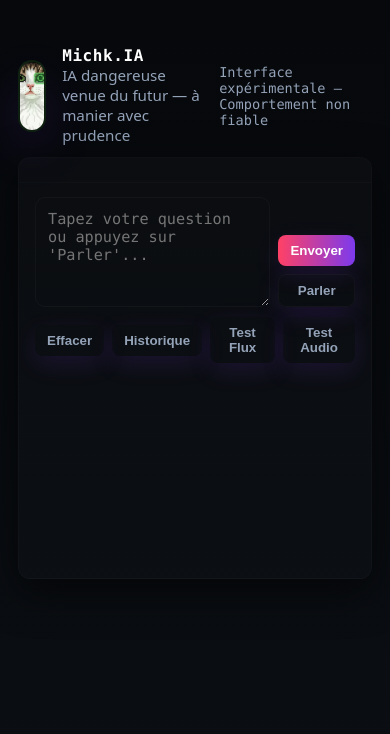
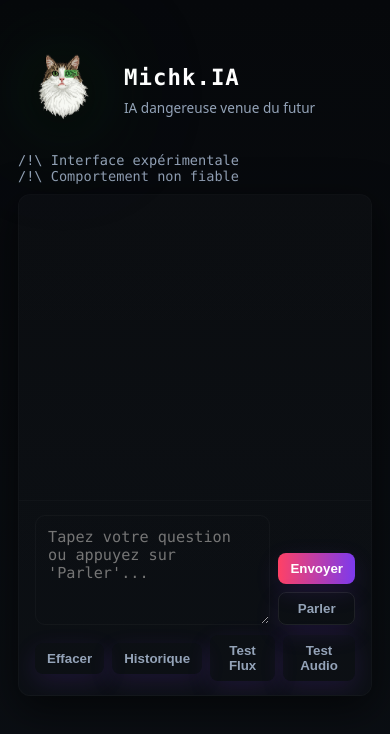
Before and after one commit to val--/talkpi, a plain HTML site: page front/index.html in a window 390 px wide. Drawn offline with nearby package versions, Linux system fonts and the light colour scheme.

Commit message:
improve style

```diff
--- a/front/index.html
+++ b/front/index.html
@@ -17,45 +17,71 @@
         --assistant-bg: rgba(255,65,101,0.06);
         --radius: 12px;
         --gap: 12px;
-        --max-width: 980px;
+        --max-width: 1200px;
         --font-sans: ui-sans-serif, system-ui, -apple-system, 'Segoe UI', Roboto, 'Helvetica Neue', Arial;
         --mono: ui-monospace, SFMono-Regular, Menlo, Monaco, 'Roboto Mono', 'Courier New', monospace;
+        --chat-height: 600px;
       }
       html,body{height:100%;}
       body { font-family: var(--font-sans); margin:0; background:linear-gradient(180deg,#06080b 0%, #0b0f14 100%); color:#e6eef6; }
       #app { max-width: var(--max-width); margin:28px auto; padding:18px; }
 
-      .shell{ display:flex; flex-direction:column; gap:var(--gap); }
-      .header{ display:flex; align-items:center; justify-content:space-between; gap:12px; }
-      .brand{ display:flex; align-items:center; gap:16px; }
-      .logo{ width:140px; height:140px; border-radius:16px; overflow:hidden; display:inline-flex; align-items:center; justify-content:center; background:linear-gradient(135deg, rgba(255,255,255,0.03), rgba(255,255,255,0.01)); box-shadow: 0 20px 50px rgba(124,58,237,0.16); border:2px solid rgba(57,255,20,0.08); transform:translateZ(0); position:relative; }
-      .logo img{ width:128px; height:128px; object-fit:contain; display:block; filter: drop-shadow(0 10px 30px rgba(0,0,0,0.75)); }
-      /* prominent pulsing neon outline for the cat */
-      .logo::after{
-        content: '';
-        position: absolute;
-        inset: -6px;
-        border-radius: 18px;
-        background: radial-gradient(closest-side, rgba(57,255,20,0.08), transparent 60%);
-        box-shadow: 0 0 36px rgba(57,255,20,0.06), 0 0 20px rgba(0,230,255,0.03);
-        pointer-events: none;
-        animation: pulseGlow 2.6s ease-in-out infinite;
+      .shell{ display:flex; flex-direction:column; gap:10px; }
+
+      /* Header with cat + title */
+      .header-bar{
+        display:flex;
+        align-items:center;
+        justify-content:space-between;
+        gap:24px;
+      }
+      .brand{ display:flex; align-items:center; gap:20px; }
+
+      /* Cat avatar in header - floating, no frame */
+      .cat-avatar{
+        flex-shrink: 0;
+        width: 180px;
+        height: 180px;
+        display: flex;
+        align-items: center;
+        justify-content: center;
+        position: relative;
+      }
+      .cat-image{
+        width: 180px;
+        height: 180px;
+        object-fit: contain;
+        filter:
+          drop-shadow(0 8px 20px rgba(0,0,0,0.6))
+          drop-shadow(0 0 40px rgba(57,255,20,0.15))
+          drop-shadow(0 0 80px rgba(124,58,237,0.1));
+        position: relative;
+        z-index: 1;
+        animation: catFloat 4s ease-in-out infinite;
+      }
+
+      @keyframes catFloat{
+        0%, 100%{ transform: translateY(0); }
+        50%{ transform: translateY(-6px); }
       }
 
       @keyframes pulseGlow{
-        0%{ transform: scale(0.98); opacity:0.8; }
-        50%{ transform: scale(1.02); opacity:1; }
-        100%{ transform: scale(0.98); opacity:0.8; }
+        0%{ opacity:0.7; }
+        50%{ opacity:1; }
+        100%{ opacity:0.7; }
       }
-      .title{ font-size:1.25rem; font-weight:800; color:#fff; font-family: var(--mono); letter-spacing:0.6px; }
-      .subtitle{ color:var(--muted); font-size:0.95rem; }
+
+      .brand-text{ display:flex; flex-direction:column; gap:8px; }
+      .title{ font-size:2.4rem; font-weight:800; color:#fff; font-family: var(--mono); letter-spacing:1px; line-height:1.1; }
+      .subtitle{ color:var(--muted); font-size:1.05rem; max-width:400px; }
+      .meta{ font-size:0.85rem; color:var(--muted); font-family:var(--mono); text-align:right; }
 
       .card{ background: linear-gradient(180deg, rgba(255,255,255,0.02), rgba(255,255,255,0.01)); border-radius:var(--radius); box-shadow: 0 12px 40px rgba(0,0,0,0.6); overflow:hidden; position:relative; border:1px solid rgba(255,255,255,0.02); }
-      .chat-area{ display:flex; flex-direction:column; min-height:420px; max-height:72vh; }
-      .messages{ padding:18px; display:flex; flex-direction:column; gap:12px; overflow:auto; }
+      .chat-area{ display:flex; flex-direction:column; min-height: 500px; max-height: 70vh; }
+      .messages{ padding:18px; display:flex; flex-direction:column; gap:12px; overflow:auto; flex:1; }
 
       .message{ display:flex; gap:10px; align-items:flex-start; }
-      .avatar{ width:40px; height:40px; border-radius:8px; display:inline-flex; align-items:center; justify-content:center; font-weight:700; color:#0b1220; background:linear-gradient(180deg,#e6eef6,#c7d2da); }
+      .avatar{ width:40px; height:40px; border-radius:8px; display:inline-flex; align-items:center; justify-content:center; font-weight:700; color:#0b1220; background:linear-gradient(180deg,#e6eef6,#c7d2da); flex-shrink:0; }
       .avatar.user{ background:linear-gradient(135deg, rgba(124,58,237,0.95), rgba(99,102,241,0.95)); color:#fff; }
       .avatar.assistant{ background:linear-gradient(135deg, rgba(255,65,101,0.9), rgba(255,116,117,0.9)); color:#fff; }
 
@@ -66,15 +92,31 @@
       .controls{ padding:14px 16px; border-top:1px solid rgba(255,255,255,0.02); display:flex; flex-direction:column; gap:10px; }
       .input-row{ display:flex; gap:8px; align-items:flex-end; }
       textarea{ flex:1; min-height:84px; max-height:260px; resize:vertical; padding:12px; border-radius:10px; border:1px solid rgba(255,255,255,0.03); background:transparent; color:var(--muted); font-family:var(--mono); font-size:0.95rem; }
-      .btn{ background:linear-gradient(90deg,var(--accent),var(--accent-2)); color:#fff; border:none; padding:8px 12px; border-radius:8px; cursor:pointer; font-weight:700; box-shadow:0 8px 24px rgba(124,58,237,0.14); }
-      .btn.secondary{ background:transparent; color:var(--muted); border:1px solid rgba(255,255,255,0.03); font-weight:700; }
+      .btn{ background:linear-gradient(90deg,var(--accent),var(--accent-2)); color:#fff; border:none; padding:8px 12px; border-radius:8px; cursor:pointer; font-weight:700; box-shadow:0 8px 24px rgba(124,58,237,0.14); transition: transform 0.15s, box-shadow 0.15s; }
+      .btn:hover{ transform: translateY(-1px); box-shadow:0 12px 28px rgba(124,58,237,0.2); }
+      .btn.secondary{ background:transparent; color:var(--muted); border:1px solid rgba(255,255,255,0.08); font-weight:700; }
+      .btn.secondary:hover{ border-color: rgba(255,255,255,0.15); }
       .btn.ghost{ background:transparent; color:var(--muted); border:none; }
+      .btn.ghost:hover{ color:#fff; }
       .controls .row{ display:flex; gap:8px; align-items:center; }
 
-      .meta{ font-size:0.85rem; color:var(--muted); font-family:var(--mono); }
-
-      /* small screens */
-      @media (max-width:640px){ .title{ font-size:1rem; } .messages{ padding:12px; } .logo{ width:68px; height:68px; } }
+      /* Responsive */
+      @media (max-width:768px){
+        .header-bar{ flex-direction:column; align-items:flex-start; gap:16px; }
+        .brand{ gap:16px; }
+        .cat-avatar{ width:120px; height:120px; }
+        .cat-image{ width:120px; height:120px; }
+        .title{ font-size:1.8rem; }
+        .subtitle{ font-size:0.95rem; }
+        .meta{ text-align:left; }
+      }
+      @media (max-width:480px){
+        .title{ font-size:1.4rem; }
+        .messages{ padding:12px; }
+        .cat-avatar{ width:90px; height:90px; }
+        .cat-image{ width:90px; height:90px; }
+        .subtitle{ font-size:0.85rem; }
+      }
     </style>
     <!-- React + Babel via CDN for a simple no-build example -->
     <script crossorigin src="https://unpkg.com/react@18/umd/react.development.js"></script>
@@ -471,17 +513,21 @@
 
         return (
           <div className="shell">
-            <div className="header">
+            {/* Header: Cat + Title */}
+            <div className="header-bar">
               <div className="brand">
-                <div className="logo"><img src="michkia_gentil_transp.png" alt="Michk" onError={(e)=>{ e.target.style.display='none'; }} /></div>
-                <div>
+                <div className="cat-avatar">
+                  <img className="cat-image" src="michkia_gentil_transp.png" alt="Michk.IA" onError={(e)=>{ e.target.src='michkia_transp.png'; }} />
+                </div>
+                <div className="brand-text">
                   <div className="title">Michk.IA</div>
-                  <div className="subtitle">IA dangereuse venue du futur — à manier avec prudence</div>
+                  <div className="subtitle">IA dangereuse venue du futur</div>
                 </div>
               </div>
-              <div className="meta">Interface expérimentale — Comportement non fiable</div>
+              <div className="meta">/!\ Interface expérimentale<br/>/!\ Comportement non fiable</div>
             </div>
 
+            {/* Full-width Chat */}
             <div className="card chat-area">
               <div className="messages" id="messages" ref={messagesRef}>
                 {messages.map((m,i)=>{
@@ -526,7 +572,12 @@
 
               <form onSubmit={onSend} className="controls">
                 <div className="input-row">
-                  <textarea value={input} onChange={e=>setInput(e.target.value)} placeholder="Tapez votre question ou appuyez sur 'Parler'..." />
+                  <textarea
+                    value={input}
+                    onChange={e=>setInput(e.target.value)}
+                    onKeyDown={e=>{ if(e.key === 'Enter' && !e.shiftKey){ e.preventDefault(); if(input.trim() && !loading){ sendText(input); setInput(''); } } }}
+                    placeholder="Tapez votre question ou appuyez sur 'Parler'..."
+                  />
                   <div style={{display:'flex', flexDirection:'column', gap:8}}>
                     <button className="btn" type="submit" disabled={loading}>Envoyer</button>
                     <button className="btn secondary" type="button" onClick={onSpeak}>{recording ? `Arrêter (${countdown}s)` : 'Parler'}</button>
```
